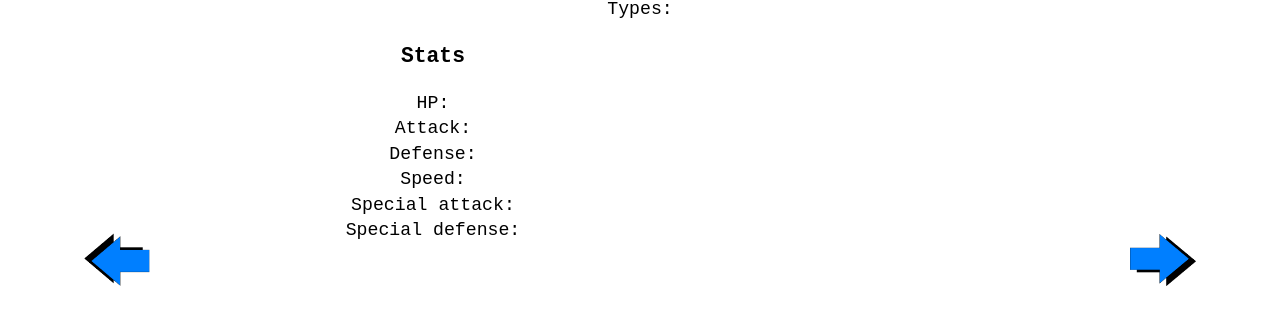
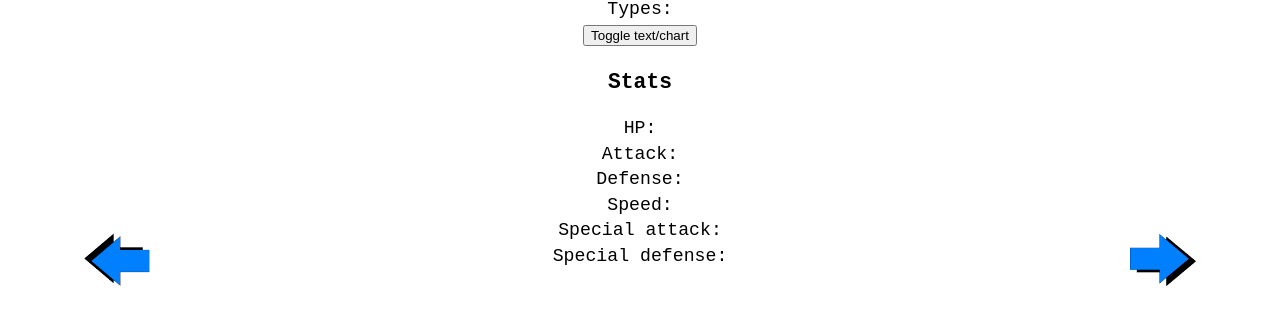
Before and after one commit to hernan-peralta/pokedex, a plain HTML site: page index.html in a window 1280 px wide. Shown: the part 219-544 px from the top of the page. Drawn offline with nearby package versions, Linux system fonts and the light colour scheme; no server answers.

Commit message:
Add toggle button for text/chart stats

```diff
--- a/index.html
+++ b/index.html
@@ -35,6 +35,7 @@
                 <label for="types">Types: </label>
                 <div class="types" name="types"></div>
                 <div class="stats">
+                    <button id="toggle-visibility">Toggle text/chart</button>
                     <div id="text-stats">
                         <h3>Stats</h3>
                         <div>HP: <span class="hp"></span></div>
@@ -44,7 +45,7 @@
                         <div>Special attack: <span class="special-attack"></span></div>
                         <div>Special defense: <span class="special-defense"></span></div>
                     </div>
-                    <div id="canvas">
+                    <div id="canvas" class="toggleVisibility">
                         <canvas id="myChart" width="200" height="200"></canvas>
                     </div>
                 </div>
--- a/src/main.js
+++ b/src/main.js
@@ -14,6 +14,9 @@ const $specialDefense = document.querySelector(".special-defense");
 const $leftArrow = document.querySelector(".left-arrow");
 const $rightArrow = document.querySelector(".right-arrow");
 const $container = document.querySelector(".container");
+const $toggleTextChart = document.querySelector("#toggle-visibility");
+const $textStats = document.querySelector("#text-stats");
+const $canvas = document.querySelector("#canvas");
 let ctx = document.getElementById('myChart');
 
 function drawChart(array){
@@ -23,6 +26,7 @@ function drawChart(array){
             labels: ['HP', 'Attack', 'Defense', 'Speed', 'Special Attack', 'Special Defense'],
             datasets: [{
                 data: array,
+                label: 'Stats',
                 backgroundColor: [
                     'rgba(255, 99, 132, 0.5)',
                     'rgba(54, 162, 235, 0.5)',
@@ -146,6 +150,17 @@ function resetContent() {
 }
 
 
+$toggleTextChart.onclick = ()=>{
+    if ($textStats.classList.contains("toggleVisibility")){
+        $textStats.classList.remove("toggleVisibility");
+        $canvas.classList.add("toggleVisibility");
+    }
+    else{
+        $textStats.classList.add("toggleVisibility");
+        $canvas.classList.remove("toggleVisibility");
+    }
+}
+
 $form.onsubmit = event =>{
     const pokemonSearch = document.querySelector('.search').value;
     resetContent();
--- a/styles/main.css
+++ b/styles/main.css
@@ -65,11 +65,12 @@ li{
     font-size: 1.4em;
 }
 
-.stats{
-    display: grid;
-    grid-template-columns: 1fr 1fr;
+
+#canvas{
+    margin: 0 auto;
+    width: 35%;
 }
 
-#canvas{
-    width: 50%;
+.toggleVisibility{
+    display: none;
 }
```
